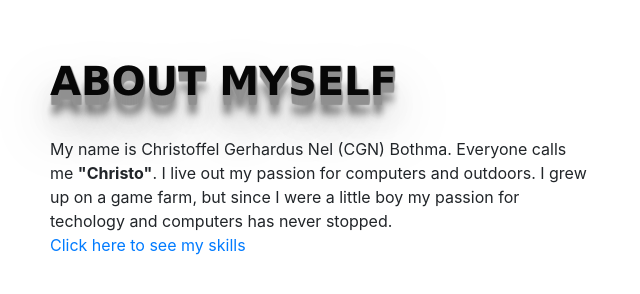
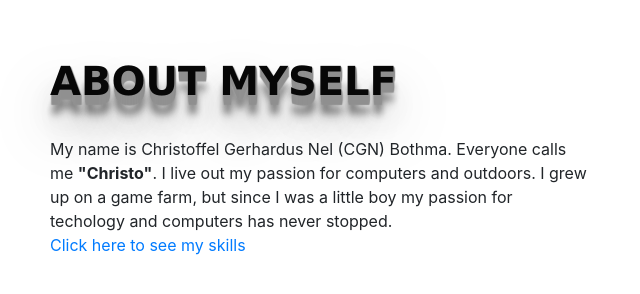
Before and after one commit to cgnbothma/CGNCV, a plain HTML site: page index.html in a window 1280 px wide. Shown: the part 900-1194 px from the top of the page, 605-1245 px from the left. Drawn offline with nearby package versions, Linux system fonts and the light colour scheme.

Commit message:
Update index.html

```diff
--- a/index.html
+++ b/index.html
@@ -76,7 +76,7 @@
                 <br><p>
                     My name is Christoffel Gerhardus Nel (CGN) Bothma. Everyone calls me <b>"Christo"</b>.
                     I live out my passion for computers and outdoors.
-                    I grew up on a game farm, but since I were a little boy my passion for techology and computers has never stopped.
+                    I grew up on a game farm, but since I was a little boy my passion for techology and computers has never stopped.
 
                       <a href="index2.html"><span class="service-logo">Click here to see my skills</span></a>
                 </p><br>
@@ -167,7 +167,7 @@
                       <i><b>Graduated at Highschool Ellisras</b> - [In 2016]</i>
                       <br><span class="camera">🎓</span> Head of academics [2016]
                       <br><span class="camera">🎓</span>	First Team Cricket [2014-2016]
-                      <br><span class="camera">🎓</span>	Average of 72% in matric with 2 destinctions
+                      <br><span class="camera">🎓</span>	Average of 72% in matric with 2 distinctions
                     </p>
                   </ul>
             </div>
```
